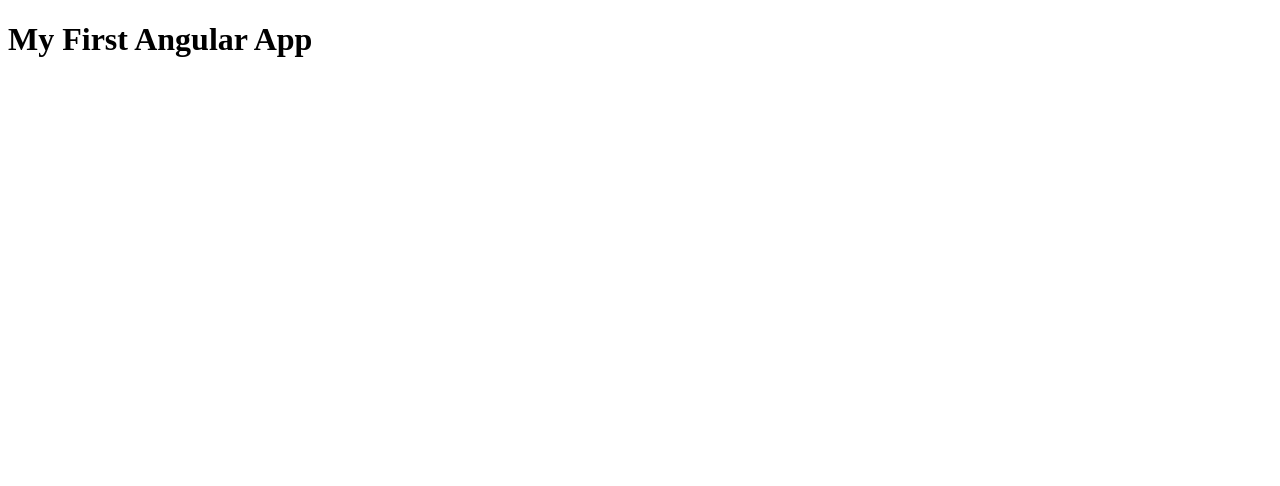
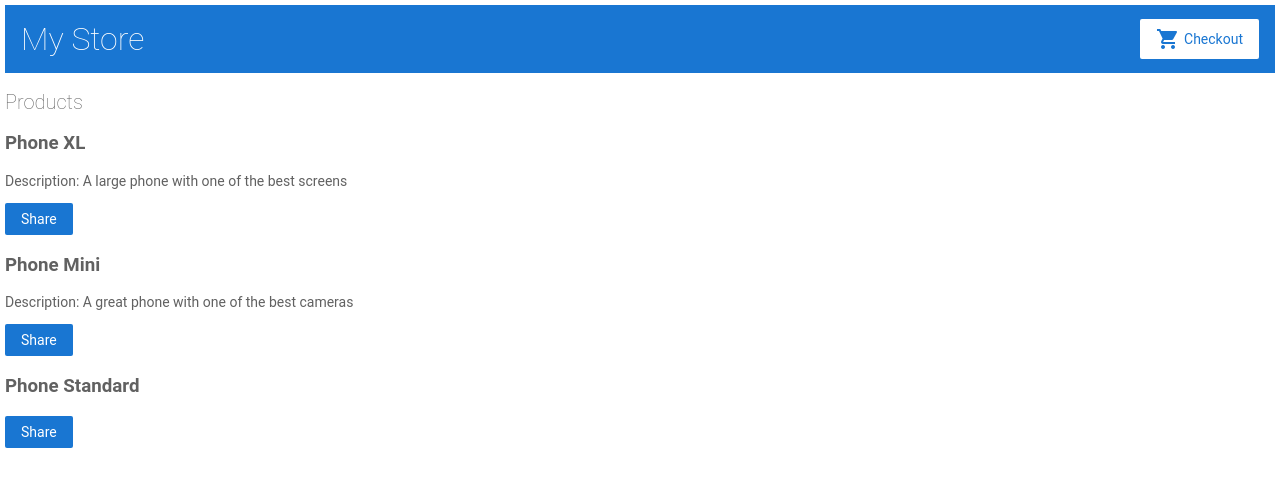
Before and after one commit to yogesh-nandwana/firstapp, an Angular app: page / in a window 1280 px wide. Shown: the top 486 px of the page. Built offline with nearby package versions, Linux system fonts and the light colour scheme.

Commit message:
Inital version

```diff
--- a/src/app/app.component.html
+++ b/src/app/app.component.html
@@ -1 +1,2 @@
-    <h1>My First Angular App</h1>
+<app-top-bar></app-top-bar>
+<app-product-list></app-product-list>
--- /dev/null
+++ b/src/app/product-alerts/product-alerts.component.ts
@@ -0,0 +1,20 @@
+import { Component, OnInit } from '@angular/core';
+
+@Component({
+  selector: 'app-product-alerts',
+  template: `
+    <p>
+      product-alerts works!
+    </p>
+  `,
+  styles: [
+  ]
+})
+export class ProductAlertsComponent implements OnInit {
+
+  constructor() { }
+
+  ngOnInit(): void {
+  }
+
+}
--- /dev/null
+++ b/src/app/product-list/product-list.component.ts
@@ -0,0 +1,37 @@
+import { Component, OnInit } from '@angular/core';
+import { Product,products } from '../products';
+
+
+@Component({
+  selector: 'app-product-list',
+  template: `
+    <h2>Products</h2>
+    <div *ngFor='let p of prods'>
+      <a [title]="p.name+' details'">
+      <h3>{{p.name}}</h3>
+      </a>
+
+      <p *ngIf="p.description">
+        Description: {{ p.description }}
+      </p>
+
+      <button (click)="share()">
+        Share
+      </button>
+    </div>
+  `,
+  styles: [
+  ]
+})
+export class ProductListComponent implements OnInit {
+  prods:Product[] = products;
+  constructor() { }
+
+  ngOnInit(): void {
+  }
+
+  share(){
+    alert('The product has been shared.');
+  }
+
+}
--- /dev/null
+++ b/src/app/products.ts
@@ -0,0 +1,27 @@
+export interface Product {
+    id: number;
+    name: string;
+    price: number;
+    description: string;
+  }
+
+  export const products = [
+    {
+      id: 1,
+      name: 'Phone XL',
+      price: 799,
+      description: 'A large phone with one of the best screens'
+    },
+    {
+      id: 2,
+      name: 'Phone Mini',
+      price: 699,
+      description: 'A great phone with one of the best cameras'
+    },
+    {
+      id: 3,
+      name: 'Phone Standard',
+      price: 299,
+      description: ''
+    }
+  ];
--- /dev/null
+++ b/src/app/top-bar/top-bar.component.ts
@@ -0,0 +1,19 @@
+import { Component, OnInit } from '@angular/core';
+
+@Component({
+  selector: 'app-top-bar',
+  template: `
+    <h1>My Store</h1>
+    <a class="button fancy-button"><i class="material-icons">shopping_cart</i>Checkout</a>
+  `,
+  styles: [
+  ]
+})
+export class TopBarComponent implements OnInit {
+
+  constructor() { }
+
+  ngOnInit(): void {
+  }
+
+}
--- a/src/index.html
+++ b/src/index.html
@@ -2,10 +2,14 @@
 <html lang="en">
 <head>
   <meta charset="utf-8">
-  <title>Firstapp</title>
+  <title>My Store</title>
   <base href="/">
   <meta name="viewport" content="width=device-width, initial-scale=1">
   <link rel="icon" type="image/x-icon" href="favicon.ico">
+  <link
+      href="https://fonts.googleapis.com/icon?family=Material+Icons"
+      rel="stylesheet"
+    />
 </head>
 <body>
   <app-root></app-root>
--- a/src/styles.css
+++ b/src/styles.css
@@ -1 +1,145 @@
-/* You can add global styles to this file, and also import other style files */
+/* Global Styles */
+
+* {
+    font-family: 'Roboto', Arial, sans-serif;
+    color: #616161;
+    box-sizing: border-box;
+    -webkit-font-smoothing: antialiased;
+    -moz-osx-font-smoothing: grayscale;
+  }
+
+  body {
+    margin: 5px;
+  }
+
+  .container {
+    display: flex;
+    flex-direction: row;
+  }
+
+  router-outlet + *  {
+    padding: 0 16px;
+  }
+
+  /* Text */
+
+  h1 {
+    font-size: 32px;
+  }
+
+  h2 {
+    font-size: 20px;
+  }
+
+  h1, h2 {
+    font-weight: lighter;
+  }
+
+  p {
+    font-size: 14px;
+  }
+
+  /* Hyperlink */
+
+  a {
+    cursor: pointer;
+    color: #1976d2;
+    text-decoration: none;
+  }
+
+  a:hover {
+    opacity: 0.8;
+  }
+
+  /* Input */
+
+  input {
+    font-size: 14px;
+    border-radius: 2px;
+    padding: 8px;
+    margin-bottom: 16px;
+    border: 1px solid #BDBDBD;
+  }
+
+  label {
+    font-size: 12px;
+    font-weight: bold;
+    margin-bottom: 4px;
+    display: block;
+    text-transform: uppercase;
+  }
+
+  /* Button */
+  .button, button {
+    display: inline-flex;
+    align-items: center;
+    padding: 8px 16px;
+    border-radius: 2px;
+    font-size: 14px;
+    cursor: pointer;
+    background-color: #1976d2;
+    color: white;
+    border: none;
+  }
+
+  .button:hover, button:hover {
+    opacity: 0.8;
+    font-weight: normal;
+  }
+
+  .button:disabled, button:disabled {
+    opacity: 0.5;
+    cursor: auto;
+  }
+
+  /* Fancy Button */
+
+  .fancy-button {
+    background-color: white;
+    color: #1976d2;
+  }
+
+  .fancy-button i.material-icons {
+    color: #1976d2;
+    padding-right: 4px;
+  }
+
+  /* Top Bar */
+
+  app-top-bar {
+    width: 100%;
+    height: 68px;
+    background-color: #1976d2;
+    padding: 16px;
+    display: flex;
+    flex-direction: row;
+    justify-content: space-between;
+    align-items: center;
+  }
+
+  app-top-bar h1 {
+    color: white;
+    margin: 0;
+  }
+
+  /* Checkout Cart, Shipping Prices */
+
+  .cart-item, .shipping-item {
+    width: 100%;
+    min-width: 400px;
+    max-width: 450px;
+    display: flex;
+    flex-direction: row;
+    justify-content: space-between;
+    padding: 16px 32px;
+    margin-bottom: 8px;
+    border-radius: 2px;
+    background-color: #EEEEEE;
+  }
+
+
+  /*
+  Copyright Google LLC. All Rights Reserved.
+  Use of this source code is governed by an MIT-style license that
+  can be found in the LICENSE file at https://angular.io/license
+  */
--- a/tsconfig.json
+++ b/tsconfig.json
@@ -15,7 +15,7 @@
     "moduleResolution": "node",
     "importHelpers": true,
     "target": "es2017",
-    "module": "es2020",
+    "module": "es2015",
     "lib": [
       "es2018",
       "dom"
```
Also changed, not shown: src/app/app.module.ts (+7 -1 lines), src/assets/shipping.json (added, +14 -0 lines).
